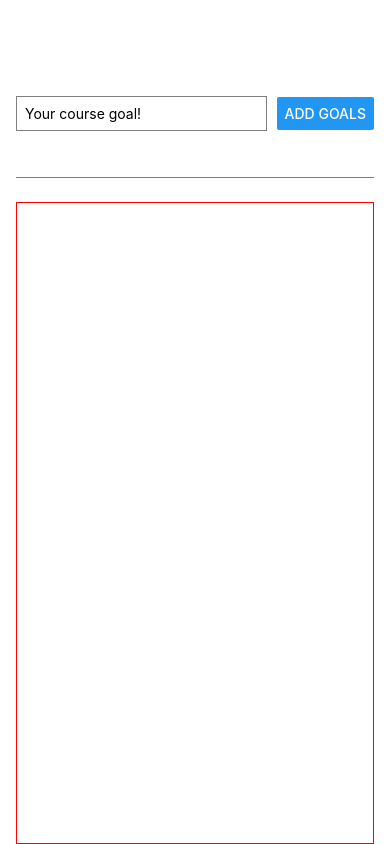
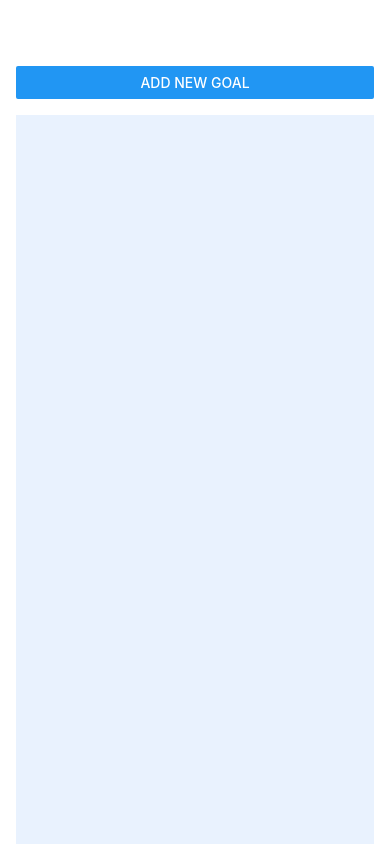
Before and after one commit to syedfaheem27/React-Native-Projects, a React Native app: screen / in a window 390 px wide. Built offline with nearby package versions, Linux system fonts and the light colour scheme.

Commit message:
Add a modal

```diff
--- a/App.js
+++ b/App.js
@@ -1,10 +1,11 @@
 import { useState } from "react";
-import { StyleSheet, View, FlatList } from "react-native";
+import { StyleSheet, View, FlatList, Button } from "react-native";
 import GoalItem from "./components/GoalItem";
 import GoalInput from "./components/GoalInput";
 
 export default function App() {
   const [courseGoals, setCourseGoals] = useState([]);
+  const [isModalVisible, setIsModalVisible] = useState(false);
 
   function addGoalHandler(text) {
     setCourseGoals((goals) => [
@@ -20,9 +21,26 @@ export default function App() {
     setCourseGoals((goals) => goals.filter((item) => item.id !== id));
   }
 
+  function closeModal() {
+    setIsModalVisible(false);
+  }
+
+  function openModal() {
+    setIsModalVisible(true);
+  }
+
   return (
     <View style={styles.appContainer}>
-      <GoalInput onAddGoal={addGoalHandler} />
+      <View style={styles.button}>
+        <Button title="Add New Goal" onPress={openModal} />
+      </View>
+      {isModalVisible && (
+        <GoalInput
+          visible={isModalVisible}
+          onAddGoal={addGoalHandler}
+          onCloseModal={closeModal}
+        />
+      )}
       <View style={styles.goalsContainer}>
         <FlatList
           data={courseGoals}
@@ -48,8 +66,11 @@ const styles = StyleSheet.create({
   },
   goalsContainer: {
     flex: 5,
-    borderWidth: 1,
-    borderColor: "red",
+    backgroundColor: "#dbeafe",
+    opacity: 0.6,
     padding: 4,
   },
+  button: {
+    marginVertical: 16,
+  },
 });
--- a/components/GoalInput.js
+++ b/components/GoalInput.js
@@ -1,7 +1,7 @@
 import { useState } from "react";
-import { Button, TextInput, View, StyleSheet } from "react-native";
+import { Button, TextInput, View, StyleSheet, Modal } from "react-native";
 
-const GoalInput = ({ onAddGoal }) => {
+const GoalInput = ({ onAddGoal, visible, onCloseModal }) => {
   const [enteredText, setEnteredText] = useState("");
 
   function inputChangeHandler(txt) {
@@ -11,8 +11,10 @@ const GoalInput = ({ onAddGoal }) => {
   function goalHandler() {
     onAddGoal(enteredText);
     setEnteredText("");
+    onCloseModal();
   }
   return (
+    <Modal visible={visible} animationType="slide">
       <View style={styles.inputContainer}>
         <TextInput
           style={styles.textInp}
@@ -20,8 +22,17 @@ const GoalInput = ({ onAddGoal }) => {
           onChangeText={inputChangeHandler}
           value={enteredText}
         />
+        <View style={styles.buttonContainer}>
+          <View style={styles.button}>
             <Button title="Add Goals" onPress={goalHandler} />
           </View>
+
+          <View style={[styles.button, styles.btnRightEnd]}>
+            <Button title="Cancel" onPress={onCloseModal} />
+          </View>
+        </View>
+      </View>
+    </Modal>
   );
 };
 
@@ -30,17 +41,30 @@ const styles = StyleSheet.create({
     flex: 1,
     borderBottomWidth: 1,
     borderColor: "gray",
-    flexDirection: "row",
     alignItems: "center",
-    justifyContent: "space-between",
+    justifyContent: "flex-start",
     marginBottom: 24,
+    paddingVertical: 24,
+    paddingHorizontal: 16,
   },
   textInp: {
-    width: "70%",
+    width: "100%",
     borderWidth: 1,
     borderColor: "gray",
     padding: 8,
-    marginRight: 8,
+    marginBottom: 6,
+  },
+  buttonContainer: {
+    flexDirection: "row",
+    width: "100%",
+    justifyContent: "flex-end",
+  },
+  button: {
+    marginHorizontal: 8,
+    marginVertical: 8,
+  },
+  btnRightEnd: {
+    marginRight: 0,
   },
 });
 
--- a/components/GoalItem.js
+++ b/components/GoalItem.js
@@ -8,7 +8,7 @@ const GoalItem = ({ text, id, onDeleteGoal }) => {
         // for android ripple effect
         android_ripple={{ color: "#3b82f6" }}
         // for ios ripple effect
-        syle={({ pressed }) => pressed && styles.pressedText}
+        syle={({ pressed }) => pressed && styles.pressedItem}
       >
         <Text style={styles.goalText}>{text}</Text>
       </Pressable>
@@ -19,10 +19,10 @@ const GoalItem = ({ text, id, onDeleteGoal }) => {
 const styles = StyleSheet.create({
   goalItem: {
     marginBottom: 4,
-    backgroundColor: "#dbeafe",
+    backgroundColor: "#60a5fa",
     borderRadius: 6,
   },
-  pressedText: {
+  pressedItem: {
     opacity: 0.5,
   },
   goalText: {
```
Lines whose indentation alone changed are shown as unchanged.
